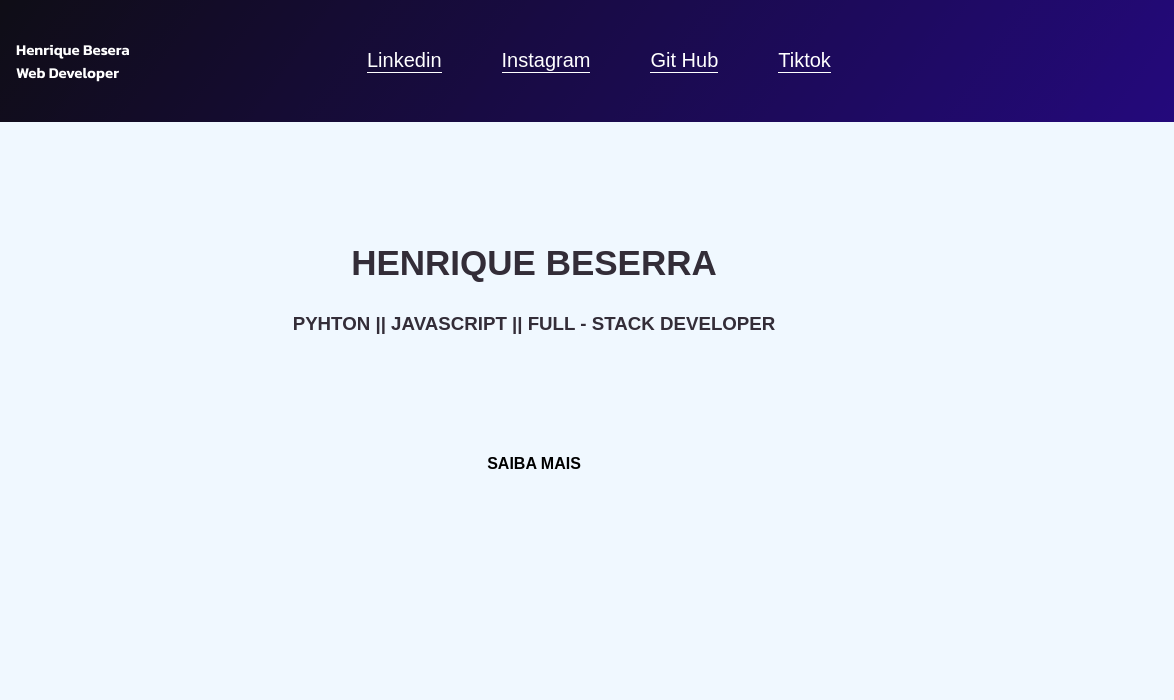
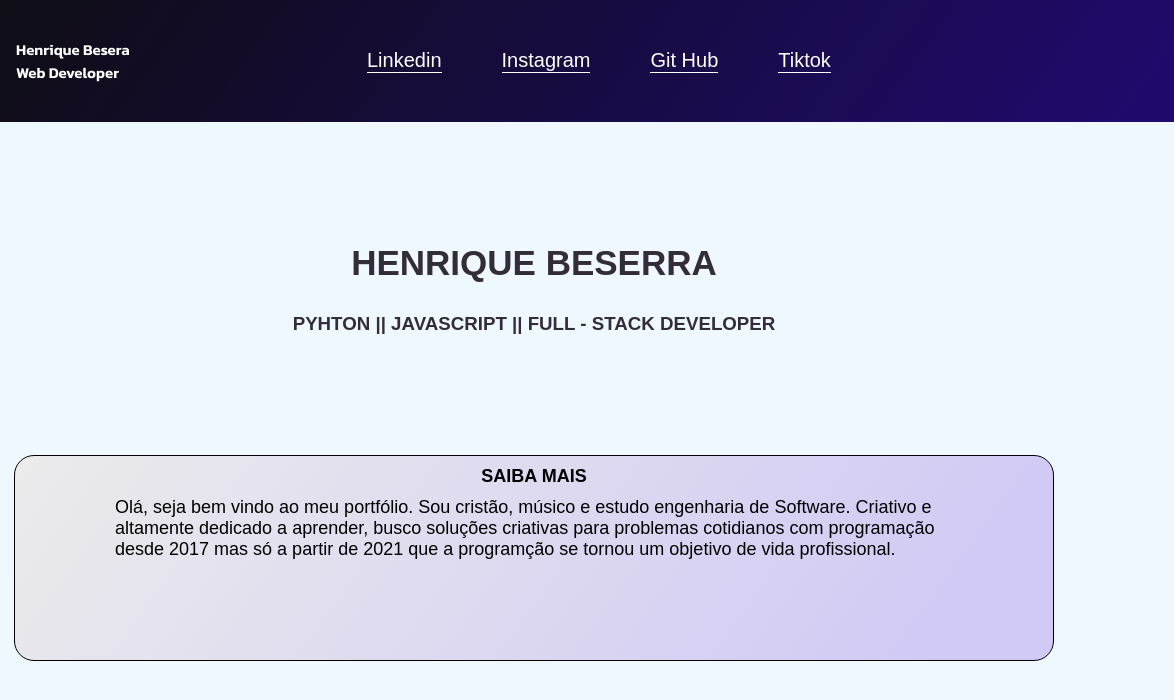
Before and after one commit to HenriqueBeserra/Portifolio-Pessoal, a plain HTML site: page index.html in a window 1280 px wide. Shown: the full height of the page, 106-1280 px from the left. Drawn offline with Linux system fonts and the light colour scheme.

Commit message:
Container saibamais

```diff
--- a/css/style.css
+++ b/css/style.css
@@ -54,9 +54,6 @@ nav .links {
     margin-left: 35%;
 }
 
-
-
-
 .links a:hover {
 font-size: 20.8px;
 transform: translateY(-10px);
@@ -72,6 +69,7 @@ transform: translateY(-10px);
     display: flex;
     justify-content: center;
     align-items: center;
+    flex-direction: column;
     background-color: aliceblue;
 }
 
@@ -90,9 +88,23 @@ transform: translateY(-10px);
     color: rgb(51,45,56);
 }
 
+section.container {
+    display: flex;
+    margin: 120px;
+    flex-direction: column;
+    border: black 0.5px solid;
+    padding-bottom:  100px;
+    padding-left: 100px;
+    padding-right: 100px;
+    background-image: linear-gradient(0.35turn, #ebebeb,hsla(254, 67%, 82%, 0.664) 90%);
+    color: rgb(0, 0, 0);
+    font-size: 18px;
+    border-radius: 20px;
+}
+
 .saibaMais {
     display:flex;
     align-items: center;
     justify-content: center;
-    margin-top: 120px;
+    padding: 10px;
 }
--- a/index.html
+++ b/index.html
@@ -30,8 +30,12 @@
            <div class="content">
                <h1 class="name">       HENRIQUE BESERRA</h1>
                <H3 class="tech">  PYHTON  ||  JAVASCRIPT  ||  FULL - STACK DEVELOPER   </H3>
-               <h4 class="saibaMais"> SAIBA MAIS </h4>
-           </div>
+            </div>
+        </section>
+        <section class="container">
+            <h4 class="saibaMais">SAIBA MAIS</h4>
+            <p>Olá, seja bem vindo ao meu portfólio. Sou cristão, músico e estudo engenharia de Software. Criativo e altamente dedicado a aprender, busco soluções criativas para problemas cotidianos com programação desde 2017 mas só a partir de 2021 que a programção se tornou um objetivo de vida profissional.</p>
+
         </section>
 
     </main>
```
